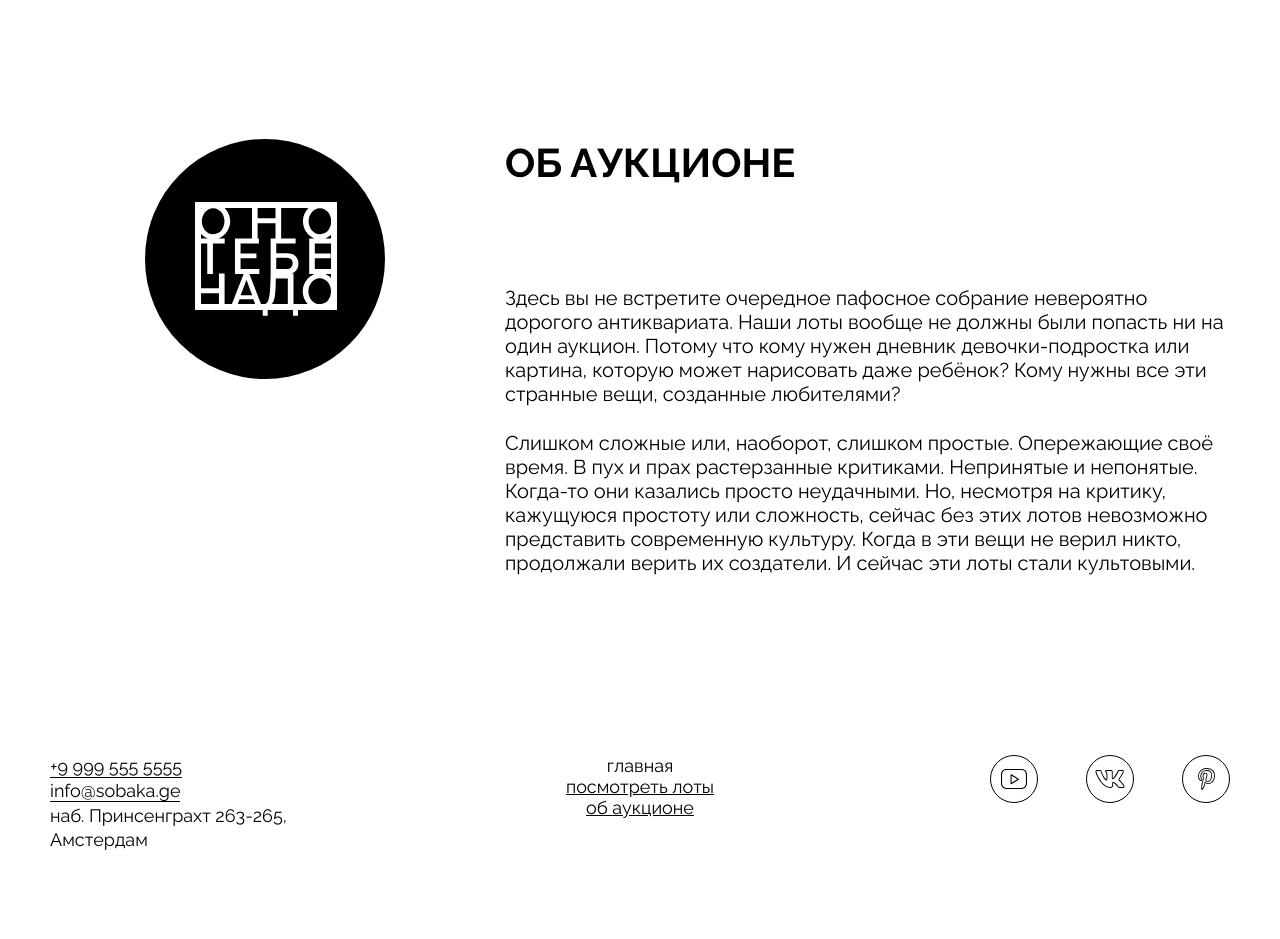
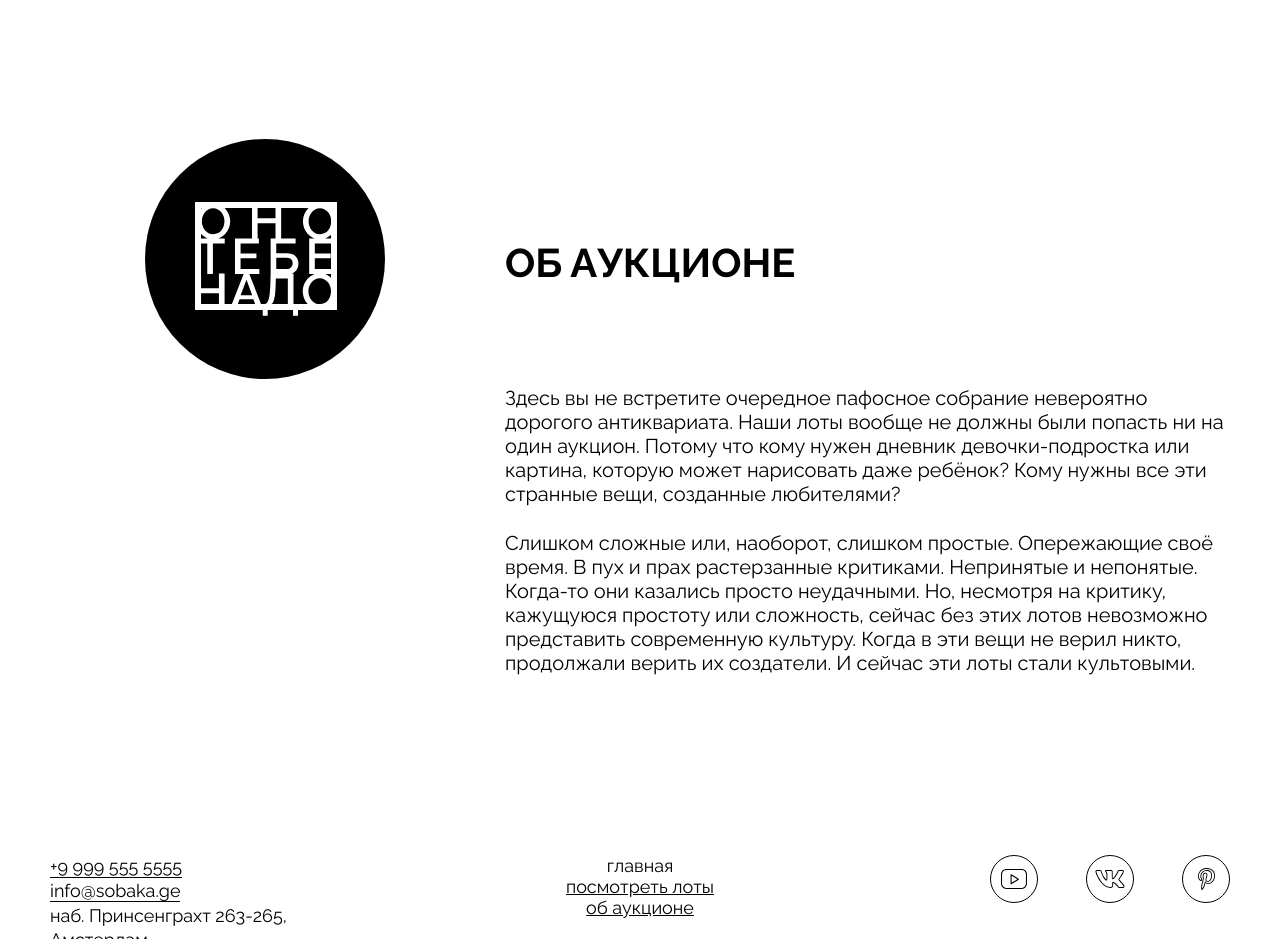
Before and after one commit to Complaint0/ono-tebe-nado, a plain HTML site: page index.html in a window 1280 px wide. Shown: the part 2320-3259 px from the top of the page. Drawn offline with Linux system fonts and the light colour scheme.

Commit message:
refactoring code

```diff
--- a/styles/style.css
+++ b/styles/style.css
@@ -224,7 +224,7 @@
 .about__title {
     font-size: 40px;
     text-transform: uppercase;
-    margin-bottom: 100px;
+    margin: 100px 0;
 }
 
 .about__text {
```
